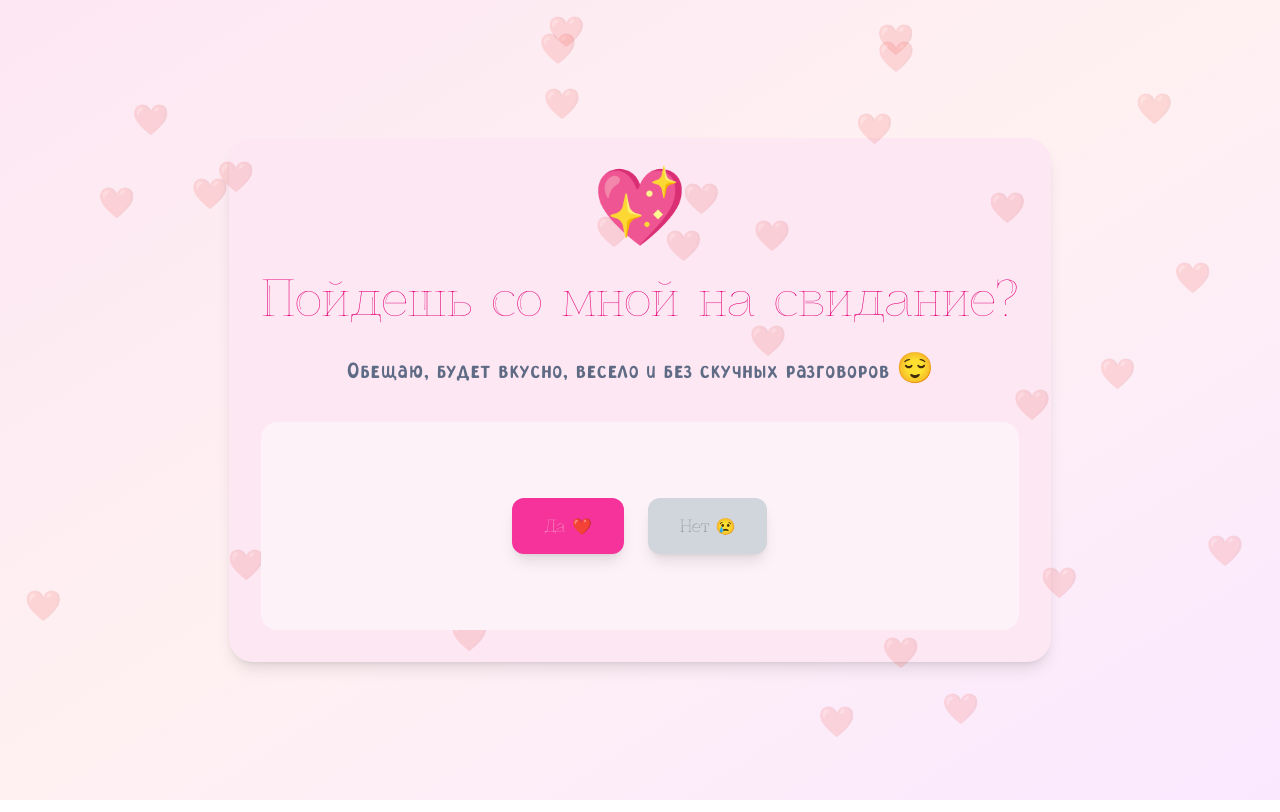
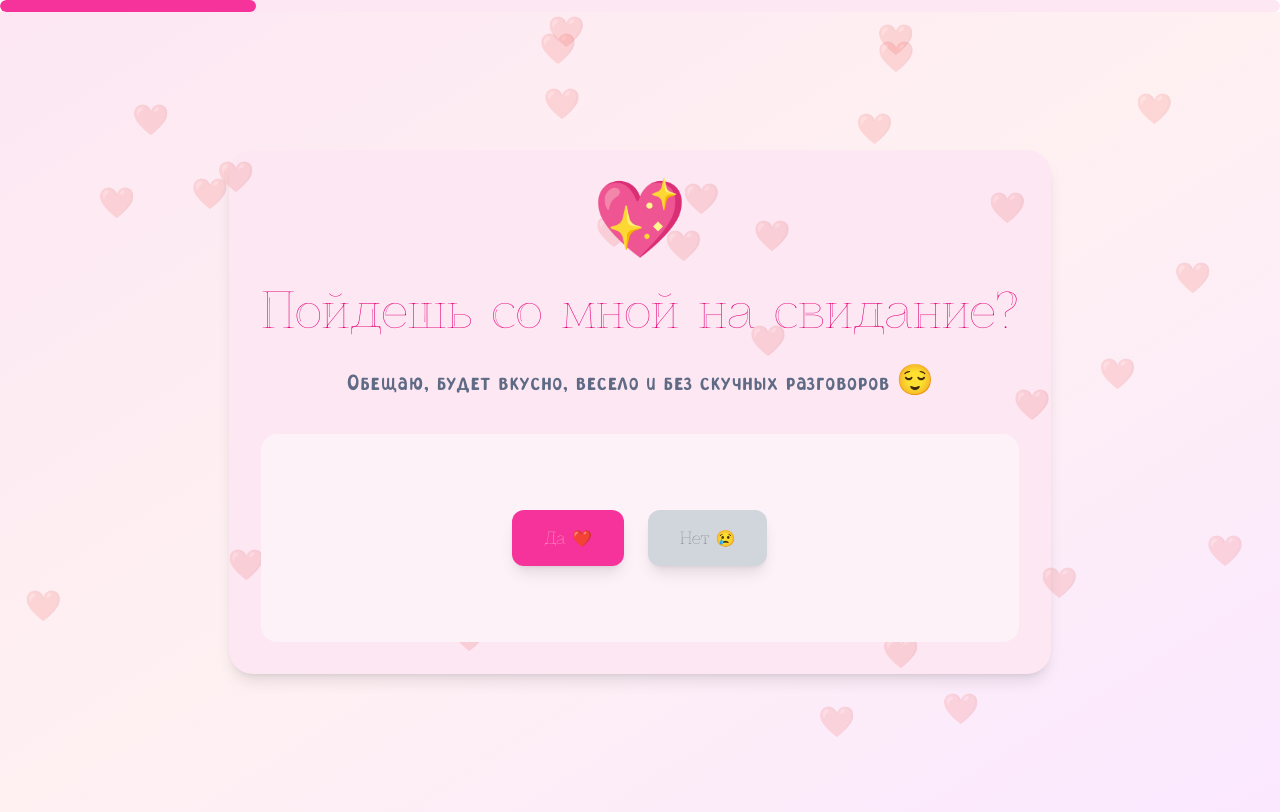
Before and after one commit to german-kot-begemot/dateApp, a React (Vite) app: page / in a window 1280 px wide. Built offline with nearby package versions, Linux system fonts and the light colour scheme.

Commit message:
feature: Add  lockalStorage save, animation, ProgressBar,

```diff
--- a/src/App.tsx
+++ b/src/App.tsx
@@ -1,19 +1,24 @@
-import { useState } from 'react';
+import { useEffect, useState } from 'react';
 import type { Answers } from './types';
 import { Invite } from './components/Invite';
 import { Food } from './components/Food';
 import { DatePage } from './components/DatePage';
 import { Question } from './components/Question';
 import { Final } from './components/Final';
+import { ProgressBar } from './ui/ProgressBar';
+import { AnimatePresence, motion } from 'framer-motion';
 
 export default function App() {
+  const saved = localStorage.getItem('date-app-answers');
   const [step, setStep] = useState(0);
+  const initialAnswers: Answers = saved
+    ? JSON.parse(saved)
+    : {
+        food: '',
+        date: new Date(2026, 6, 1),
+        question: '',
+      };
 
-  const initialAnswers: Answers = {
-    food: '',
-    date: new Date(2026, 6, 1),
-    question: '',
-  };
   const [answers, setAnswers] = useState(initialAnswers);
   const nextStep = () => {
     setStep((prevStep) => prevStep + 1);
@@ -43,5 +48,25 @@ export default function App() {
 
     <Final answers={answers} />,
   ];
-  return <main>{screens[step]}</main>;
+
+  useEffect(() => {
+    localStorage.setItem('date-app-answers', JSON.stringify(answers));
+  }, [answers]);
+
+  return (
+    <>
+      <ProgressBar step={step} total={screens.length} />
+      <AnimatePresence mode="wait">
+        <motion.main
+          key={step}
+          initial={{ opacity: 0, x: 60 }}
+          animate={{ opacity: 1, x: 0 }}
+          exit={{ opacity: 0, x: -60 }}
+          transition={{ duration: 0.35 }}
+        >
+          {screens[step]}
+        </motion.main>
+      </AnimatePresence>
+    </>
+  );
 }
--- /dev/null
+++ b/src/ui/Loader.tsx
@@ -0,0 +1,19 @@
+import { motion } from 'framer-motion';
+
+export const Loader = () => (
+  <div className="fixed inset-0 z-50 flex items-center justify-center bg-pink-50">
+    <motion.div
+      animate={{
+        scale: [1, 1.25, 1],
+        rotate: [0, 15, -15, 0],
+      }}
+      transition={{
+        repeat: Infinity,
+        duration: 1.2,
+      }}
+      className="text-6xl"
+    >
+      💖
+    </motion.div>
+  </div>
+);
--- /dev/null
+++ b/src/ui/ProgressBar.tsx
@@ -0,0 +1,18 @@
+import { motion } from 'framer-motion';
+
+type Props = {
+  step: number;
+  total: number;
+};
+
+export const ProgressBar = ({ step, total }: Props) => {
+  const progress = Math.min(((step + 1) / total) * 100, 100);
+  return (
+    <div className="mx-auto mb-10 h-3 w-full overflow-hidden rounded-full bg-pink-100">
+      <motion.div
+        animate={{ width: `${progress}%` }}
+        className="h-full rounded-full bg-pink-500"
+      />
+    </div>
+  );
+};
```
